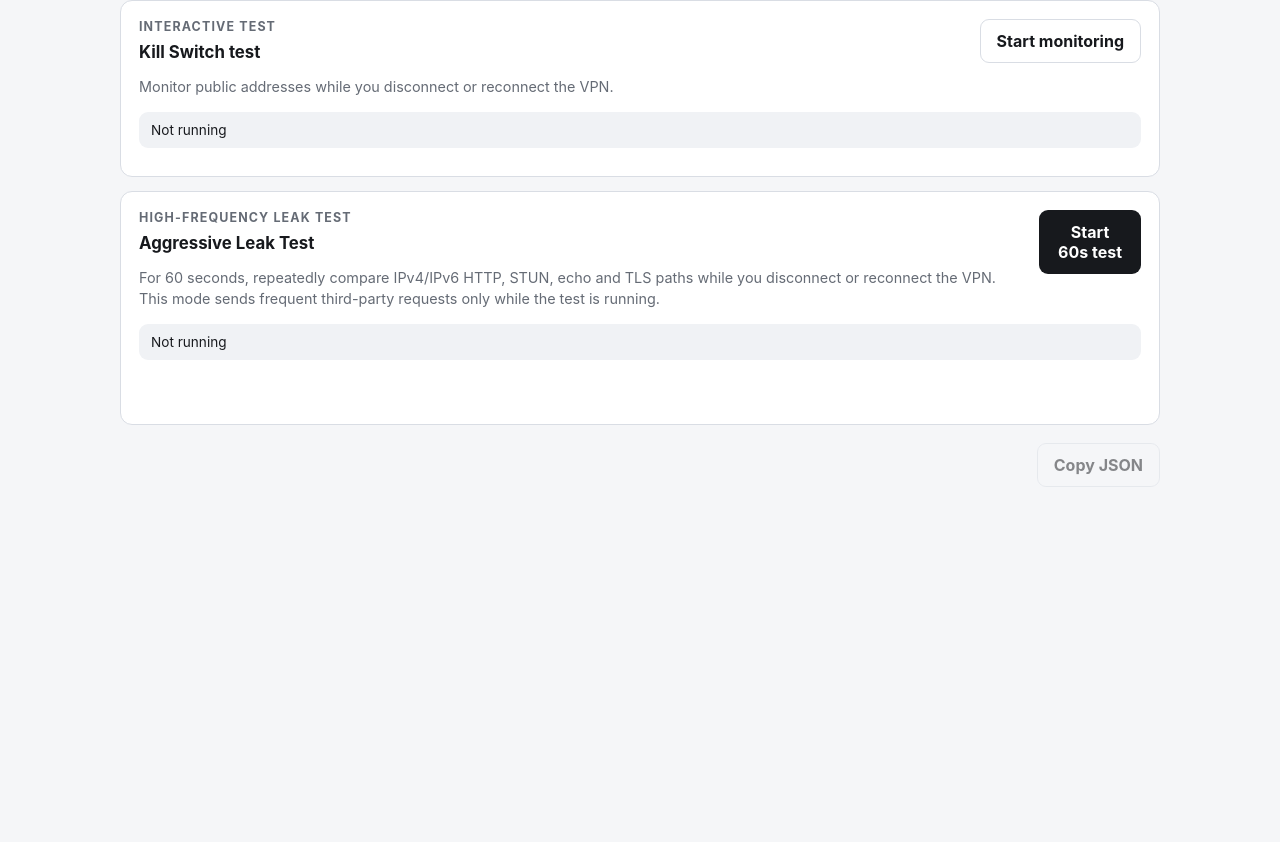
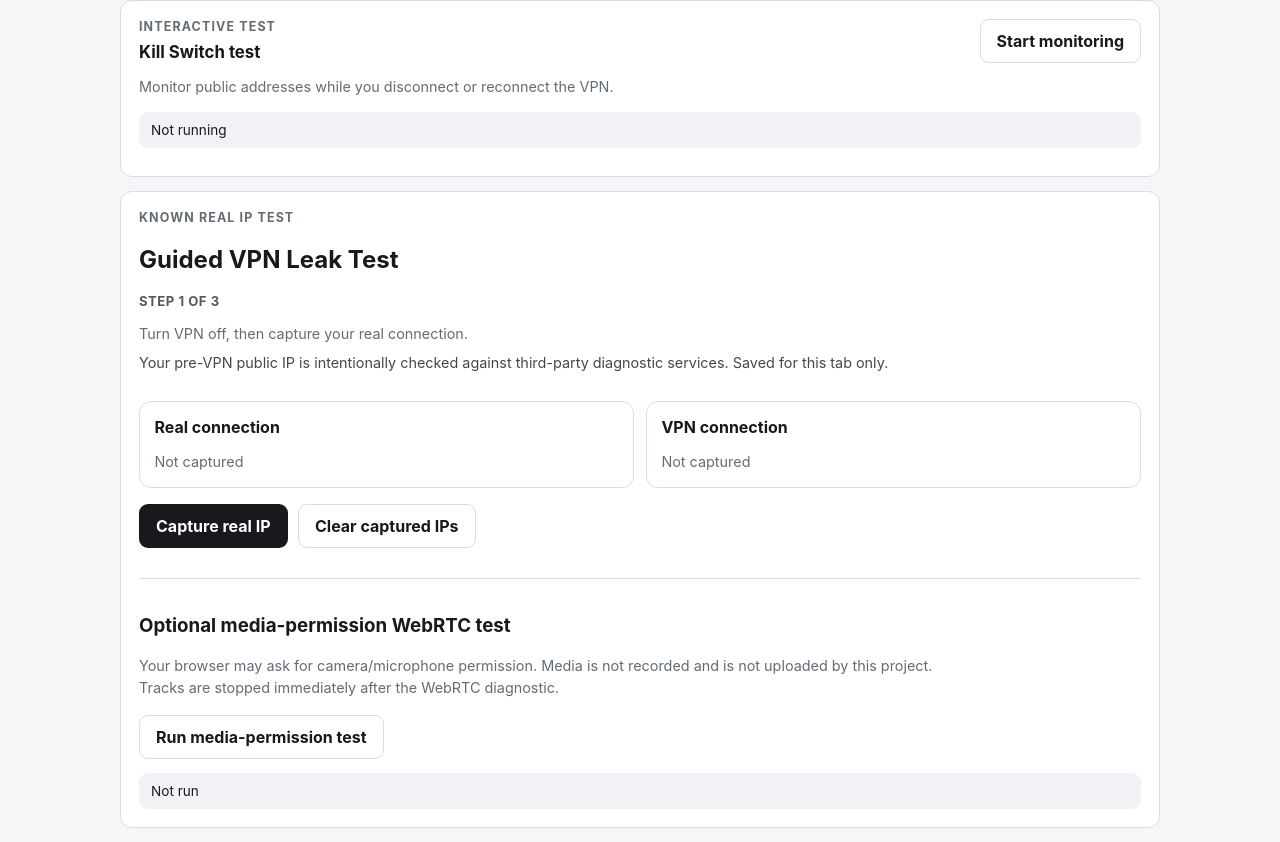
Before and after one commit to pigalev/check-vpn, a website with bundled scripts: page index.html in a window 1280 px wide. Shown: the part 482-1324 px from the top of the page. Before the commit the page ends 1017 px from the top, so only its background shows below. Built offline with nearby package versions, Linux system fonts and the light colour scheme; no server answers.

Commit message:
feat: add guided VPN leak test wizard

```diff
--- a/index.html
+++ b/index.html
@@ -6,6 +6,7 @@
   <meta name="description" content="Browser-based VPN leak and privacy diagnostics.">
   <title>VPN Leak Check</title>
   <link rel="stylesheet" href="./assets/styles.css">
+  <link rel="stylesheet" href="./assets/guided-leak.css">
 </head>
 <body>
   <div class="page-shell">
@@ -50,6 +51,41 @@
         <div id="monitor-timeline" class="monitor-timeline"></div>
       </section>
 
+      <section id="guided-section" class="monitor-shell guided-shell" aria-labelledby="guided-heading">
+        <div class="guided-header">
+          <div>
+            <p class="eyebrow">Known real IP test</p>
+            <h2 id="guided-heading">Guided VPN Leak Test</h2>
+            <p id="guided-step" class="guided-step">Step 1 of 3</p>
+            <p id="guided-instructions" class="card-detail">Turn VPN off, then capture your real connection.</p>
+            <p class="guided-privacy">Your pre-VPN public IP is intentionally checked against third-party diagnostic services. Saved for this tab only.</p>
+          </div>
+        </div>
+        <div class="guided-connection-grid">
+          <div id="guided-real" class="guided-connection-card"><strong>Real connection</strong><p class="card-detail">Not captured</p></div>
+          <div id="guided-vpn" class="guided-connection-card"><strong>VPN connection</strong><p class="card-detail">Not captured</p></div>
+        </div>
+        <div class="guided-controls">
+          <button id="guided-primary" class="primary-button" type="button">Capture real IP</button>
+          <button id="guided-secondary" class="secondary-button" type="button" hidden>Continue anyway</button>
+          <button id="guided-clear" class="secondary-button" type="button">Clear captured IPs</button>
+        </div>
+        <div id="guided-result" class="guided-result" aria-live="polite"></div>
+        <div id="guided-exposures" class="guided-exposures"></div>
+        <div id="guided-paths" class="guided-paths"></div>
+        <div id="guided-coverage" class="guided-coverage"></div>
+
+        <div class="guided-media">
+          <h3>Optional media-permission WebRTC test</h3>
+          <p class="card-detail guided-media-copy">Your browser may ask for camera/microphone permission. Media is not recorded and is not uploaded by this project. Tracks are stopped immediately after the WebRTC diagnostic.</p>
+          <div class="guided-controls">
+            <button id="media-webrtc-button" class="secondary-button" type="button">Run media-permission test</button>
+          </div>
+          <div id="media-webrtc-status" class="monitor-status">Not run</div>
+          <div id="media-webrtc-result"></div>
+        </div>
+      </section>
+
       <section id="aggressive-section" class="monitor-shell aggressive-shell" aria-labelledby="aggressive-heading">
         <div class="monitor-header">
           <div>
```
